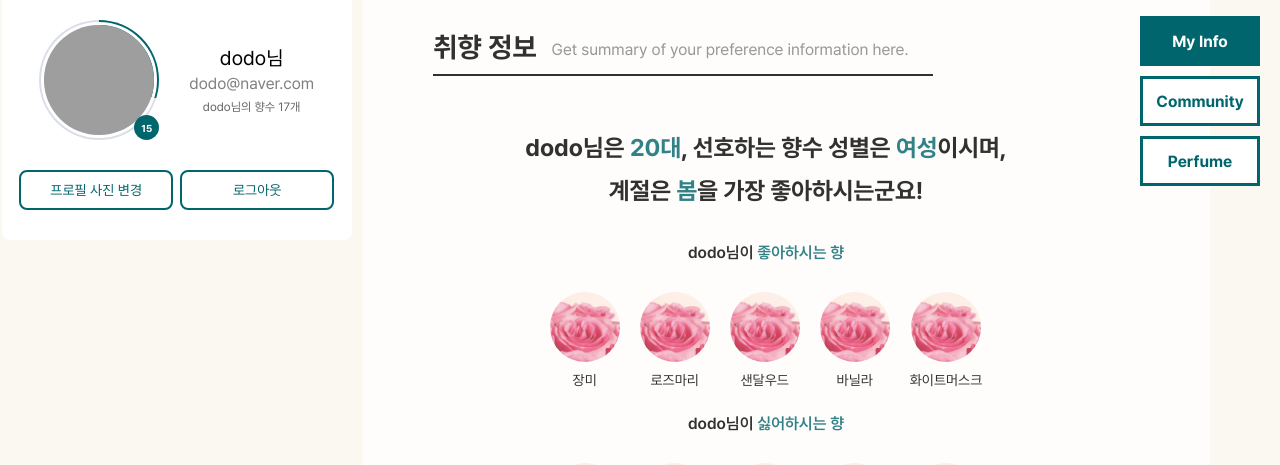
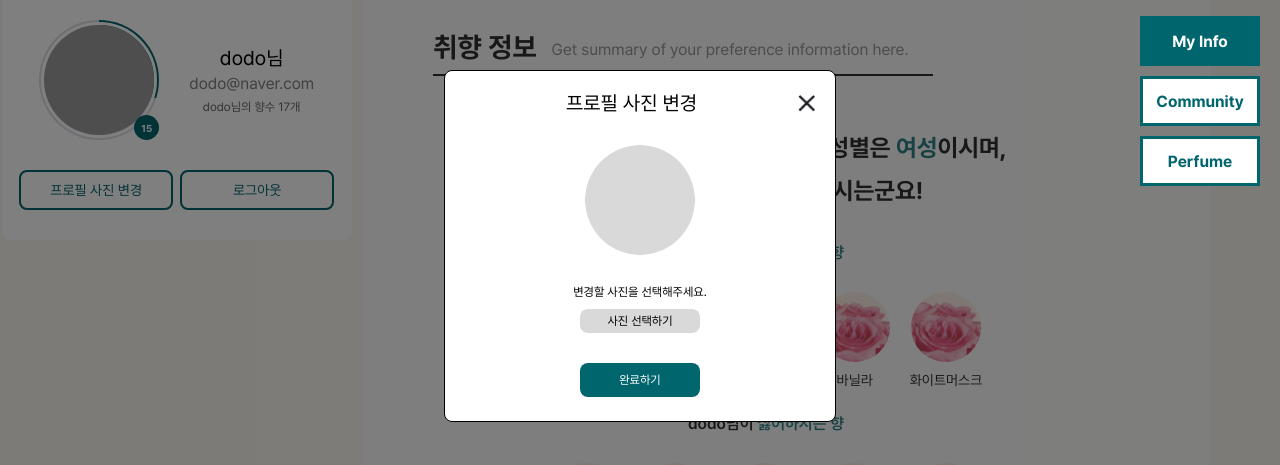
Before and after one commit to hyunn0121/SCENTASY_FE, a React (Create React App) app: page /mypage in a window 1280 px wide. Both pictures are taken after a click on the element "프로필 사진 변경". Shown: the part 154-619 px from the top of the page. Built offline with nearby package versions, Linux system fonts and the light colour scheme; grey boxes are pictures that could not be loaded.

Commit message:
feat: 프로필 사진 변경 모달 UI

```diff
--- /dev/null
+++ b/src/pages/Mypage/ProfileImageModal.js
@@ -0,0 +1,122 @@
+import React from "react";
+import { useState } from "react";
+import styled from "styled-components";
+
+import ic_close from '../../assets/images/ic_close.png'
+import default_profile_iamge from '../../assets/images/default_profile_image.png';
+
+const ModalOverlay = styled.div`
+  position: fixed;
+  top: 0;
+  left: 0;
+  width: 100vw;
+  height: 100vh;
+  background-color: rgba(0, 0, 0, 0.5);;
+  display: flex;
+  justify-content: center;
+  align-items: center;
+`;
+
+const ModalContainer = styled.div`
+  width: 350px;
+  height: 350px;
+  background-color: #ffffff;
+  border-radius: 8px;
+  border: 1px solid #000;
+  padding: 0px 20px;
+  display: flex;
+  flex-direction: column;
+  justify-content: flex-start;
+  align-items: center;
+`;
+
+const ProfileChangeTitleContainer = styled.div`
+  width: 100%;
+  display: flex;
+  flex-direction: row;
+  justify-content: space-between;
+  align-items: center;
+`;
+
+const ProfileChangeTitle = styled.p`
+  font-size: 20px;
+  font-family: "Pretendard-Regular";
+  text-align: center;
+  flex: 1;
+`;
+
+const CloseIcon = styled.img`
+  width: 17px;
+  height: 17px;
+  cursor: pointer;
+`;
+
+const CircleImage = styled.img`
+  width: 110px;
+  height: 110px;
+  border-radius: 50%;
+  object-fit: cover;
+  cursor: pointer;
+  border: none;
+  margin-top: 10px;
+`;
+
+const ProfileImageChangeGuide = styled.p`
+  font-size: 12px;
+  font-family: "Pretendard-Regular";
+  margin: 30px 0px 0px 0px;
+`;
+
+const ChooseImageButton = styled.button`
+  width: 120px;
+  background-color: #D9D9D9;
+  font-size: 12px;
+  font-family: "Pretendard-Regular";
+  text-align: center;
+  padding: 5px 0px;
+  margin-top: 10px;
+  border: none;
+  border-radius: 8px;
+
+  &:hover {
+    font-weight: Bold;
+  }
+`;
+
+const ProfileImageChangeDone = styled.button`
+  width: 120px;
+  background-color: #00656D;
+  font-size: 12px;
+  font-family: "Pretendard-Regular";
+  color: #ffffff;
+  text-align: center;
+  padding: 10px 20px;
+  margin-top: 30px;
+  border: none;
+  border-radius: 8px;
+
+  &:hover {
+    font-weight: Bold;
+  }
+`;
+
+const ProfileImageModal = ({onClose}) => {
+  return (
+    <ModalOverlay>
+      <ModalContainer ontainer>
+        <ProfileChangeTitleContainer>
+          <ProfileChangeTitle>프로필 사진 변경</ProfileChangeTitle>
+          <CloseIcon src={ic_close} onClick={onClose}/>
+        </ProfileChangeTitleContainer>
+        <CircleImage src={default_profile_iamge}/>
+        <ProfileImageChangeGuide>변경할 사진을 선택해주세요.</ProfileImageChangeGuide>
+        <ChooseImageButton>사진 선택하기</ChooseImageButton>
+        <ProfileImageChangeDone>완료하기</ProfileImageChangeDone>
+      </ModalContainer>
+  </ModalOverlay>
+
+
+  )
+};
+
+export default ProfileImageModal;
--- a/src/pages/Perfume/PerfumeDetailModal.js
+++ b/src/pages/Perfume/PerfumeDetailModal.js
@@ -21,6 +21,7 @@ const ModalOverlay = styled.div`
   display: flex;
   justify-content: center;
   align-items: center;
+  background-color: rgba(0, 0, 0, 0.5);
   height: calc(100vh - 40px); /* 상하 간격을 제외한 전체 높이 */
 `;
 
```
